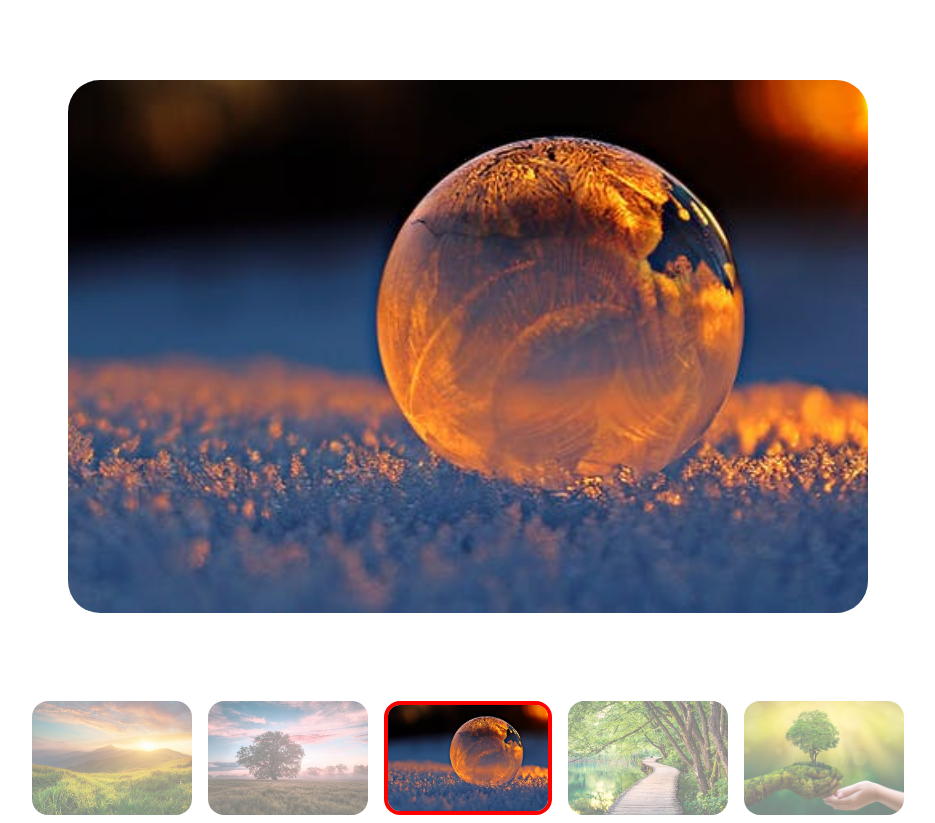
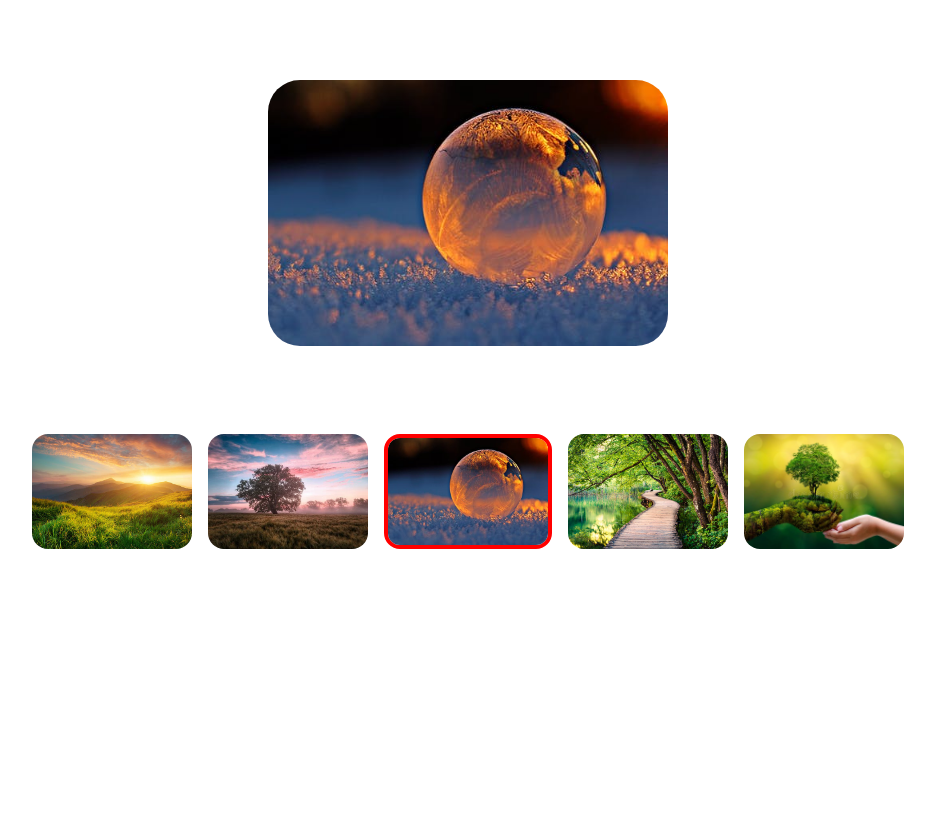
Before and after one commit to Yashwithajuegostudio/Image-gallery, a plain HTML site: page index.html in a window 1280 px wide. Shown: the whole page, without its empty margins (172-1107 px from the left). After the commit the page ends 800 px from the top, so only its background shows below. Drawn offline with Linux system fonts and the light colour scheme.

Commit message:
BUGFIX:Styles.css file updated

```diff
--- a/css/styles.css
+++ b/css/styles.css
@@ -5,11 +5,15 @@
 
 .main-image {
   border-radius: 2rem;
-  width: 50rem;
+  width: 25rem;
   display: block;
   margin: auto;
   margin-top: 5rem;
   margin-bottom: 5rem;
+}
+img {
+  width: 100%;
+  display: inline-block;
 }
 .image-row {
   display: flex;
@@ -22,9 +26,7 @@
   object-fit: cover;
   cursor: pointer;
   margin: 0.5rem;
-  opacity: 0.5;
 }
 .active {
-  opacity: 1 !important;
   border: 0.3rem solid red;
 }
```
